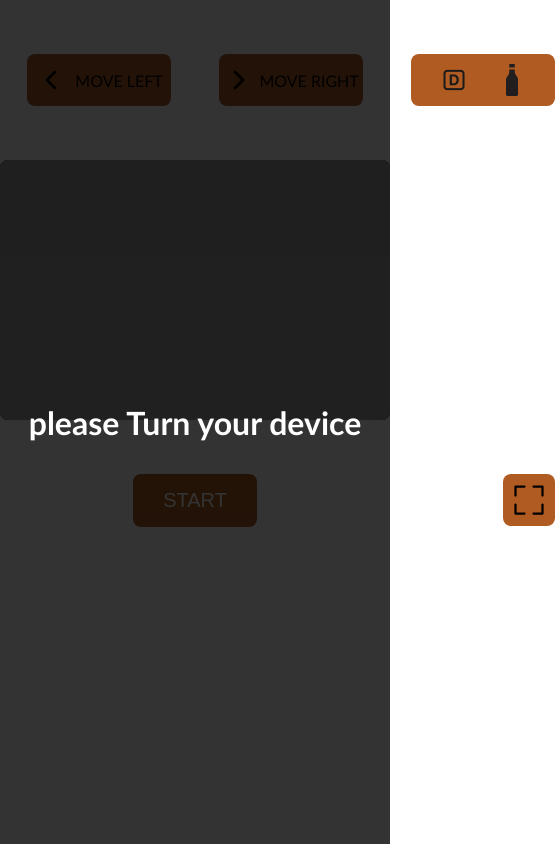
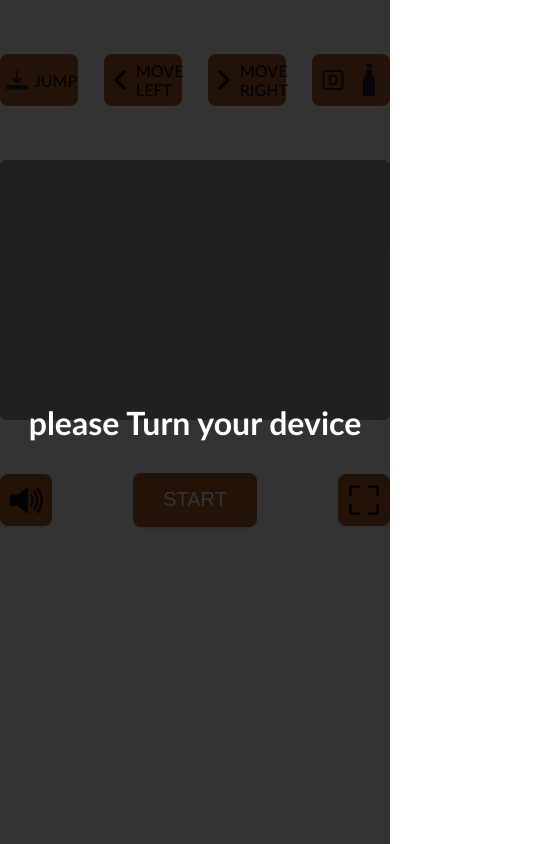
Before and after one commit to johannesbraun54/El-pollo-loco, a plain HTML site: page index.html in a window 390 px wide. Shown: the whole page, 555 px wide, since content can reach past the window. Drawn offline with Linux system fonts and the light colour scheme; a web font is replaced by a local one.

Commit message:
refactor: responsive gaming screen

```diff
--- a/index.html
+++ b/index.html
@@ -37,20 +37,20 @@
 
 <body onload="init()">
 
-    <div class="description">
-        <div class="description-icon">
+    <div class="instruction">
+        <div class="instruction-icon">
             <img src="img/9_intro_outro_screens/space-icon.png" alt="arrow-up">
             <span>JUMP</span>
         </div>
-        <div class="description-icon">
+        <div class="instruction-icon">
             <img src="img/9_intro_outro_screens/arrow-left.png" alt="arrow-left">
             <span>MOVE LEFT</span>
         </div>
-        <div class="description-icon">
+        <div class="instruction-icon">
             <img src="img/9_intro_outro_screens/arrow-right.png" alt="arrow-right">
             <span>MOVE RIGHT</span>
         </div>
-        <div class="description-icon">
+        <div class="instruction-icon">
             <img src="img/9_intro_outro_screens/d-icon.png" alt="d-icon">
             <img src="img/9_intro_outro_screens/bottle.png" alt="bottle">
         </div>
@@ -64,7 +64,7 @@
                 <img onclick="steerSound()" id="soundON" height="36px" src="img/9_intro_outro_screens/soundOn.png">
             </div>
 
-            <div class="steering-elements">
+            <div>
                 <button class="startBtn" id="startBtn" onclick="startTheGame()">START</button>
                 <button class="restartBtn" id="restartBtn" onclick="restartTheGame()">Try Again</button>
             </div>
--- a/style.css
+++ b/style.css
@@ -8,14 +8,14 @@ body {
     flex-direction: column;
     align-items: center;
     background-image: url('img/5_background/canyon-7631482_1920.png');
-    font-family:  'Trebuchet MS', 'Lucida Sans Unicode', 'Lucida Grande', 'Lucida Sans', Arial, sans-serif ;
+    font-family: 'Trebuchet MS', 'Lucida Sans Unicode', 'Lucida Grande', 'Lucida Sans', Arial, sans-serif;
     margin: 0px;
     background-size: cover;
     background-repeat: no-repeat;
     height: 100vh;
 }
 
-.description {
+.instruction {
     margin-top: 48px;
     margin-bottom: 48px;
     display: flex;
@@ -25,7 +25,7 @@ body {
     height: 64px;
 }
 
-.description-icon {
+.instruction-icon {
     width: 20%;
     height: 80%;
     display: flex;
@@ -35,7 +35,7 @@ body {
     border-radius: 8px;
 }
 
-.description-icon img {
+.instruction-icon img {
     height: 32px;
 }
 
@@ -46,14 +46,14 @@ canvas {
     margin-bottom: 48px;
 }
 
-.canvasFullscreen{
+.canvasFullscreen {
     top: 0;
     left: 0;
     width: 100%;
     height: 100%;
 }
 
-.game-steering{
+.game-steering {
     display: flex;
     align-items: center;
     justify-content: space-between;
@@ -62,7 +62,7 @@ canvas {
     height: 64px;
 }
 
-.steering-elements{
+.steering-elements {
     width: 52px;
     height: 80%;
     background-color: #b05b22;
@@ -70,13 +70,20 @@ canvas {
     display: flex;
     align-items: center;
     justify-content: center;
+    border-bottom: 1px solid rgba(0, 0, 0, 0.1);
+    box-shadow: 0 2px 4px -2px rgba(0, 0, 0, 0.2);
 }
 
-.control{
+.steering-elements:hover {
+    cursor: pointer;
+    background-color: #a35521;
+}
+
+.control {
     display: flex;
 }
 
-.absolute{
+.absolute {
     display: flex;
     flex-direction: column;
     position: absolute;
@@ -84,7 +91,7 @@ canvas {
     width: 700px;
 }
 
-.icon-container{
+.icon-container {
     padding: 4px 4px;
     font-size: 20px;
     cursor: pointer;
@@ -97,20 +104,20 @@ canvas {
     justify-content: center;
 }
 
-.icon-container:hover{
+.icon-container:hover {
     background-color: #a35521;
 }
 
-.alert{
- display: none;
+.alert {
+    display: none;
 }
 
-.absoluteFullscreen{
+.absoluteFullscreen {
     top: 90%;
     width: 90%;
 }
 
-.canvasFullscreen{
+.canvasFullscreen {
     position: absolute;
     top: 0;
     left: 0;
@@ -118,16 +125,16 @@ canvas {
     height: 100vh;
 }
 
-.emptyDiv{
+.emptyDiv {
     height: 40px;
     width: 40px;
 }
 
-.absolute img{
+.absolute img {
     width: 40px;
 }
 
-.startBtn{
+.startBtn {
     padding: 15px 30px;
     font-size: 20px;
     cursor: pointer;
@@ -135,14 +142,15 @@ canvas {
     color: white;
     border: none;
     border-radius: 8px;
+    border-bottom: 1px solid rgba(0, 0, 0, 0.1);
+    box-shadow: 0 2px 4px -2px rgba(0, 0, 0, 0.2);
 }
 
-.startBtn:hover{
+.startBtn:hover {
     background-color: #a35521;
 }
 
-
-.restartBtn{
+.restartBtn {
     display: none;
     padding: 15px 30px;
     font-size: 20px;
@@ -151,28 +159,25 @@ canvas {
     color: white;
     border: none;
     border-radius: 8px;
+    border-bottom: 1px solid rgba(0, 0, 0, 0.1);
+    box-shadow: 0 2px 4px -2px rgba(0, 0, 0, 0.2);
 }
 
-.restartBtn:hover{
+.restartBtn:hover {
     background-color: #a35521;
 }
 
-button:active {
-    background-color: #9f5321;
-    box-shadow: 0 2px 4px rgba(0, 0, 0, 0.4);
-}
-
-.gameStartBtn{
+.gameStartBtn {
     display: flex;
     justify-content: space-between;
     align-items: flex-end;
 }
 
-.gameStartBtn img{
+.gameStartBtn img {
     cursor: pointer;
 }
 
-.fullscreen{
+.fullscreen {
     display: flex;
     align-items: center;
     justify-content: center;
@@ -180,7 +185,7 @@ button:active {
     background-position: start;
 }
 
-.mobileKey{
+.mobileKey {
     display: none;
     width: 50px;
     height: 50px;
@@ -195,25 +200,25 @@ button:active {
     margin-right: 16px;
 }
 
-.mobileKey:active{
+.mobileKey:active {
     background-color: #9f5321;
     box-shadow: 0 2px 4px rgba(0, 0, 0, 0.4);
 }
 
-
-
-/* .gameIcons{
-    height: 32px;
-} */
-
-
-
-
-@media only screen and (max-width: 720px){
-    canvas{
+@media only screen and (max-width: 720px) {
+    canvas {
         width: 100vw;
     }
-    .absolute{
+
+    .instruction {
+        width: 100%;
+    }
+
+    .game-steering {
+        width: 100%;
+    }
+
+    .absolute {
         width: 100vw;
         top: 73%;
         transform: translateY(-50%);
@@ -222,21 +227,21 @@ button:active {
 
 }
 
-@media only screen and (max-width: 600px){
-    .absolute{
+@media only screen and (max-width: 600px) {
+    .absolute {
         width: 100vw;
         top: 60%;
     }
 }
 
 
-@media only screen and (max-width: 474px){
-    .absolute{
+@media only screen and (max-width: 474px) {
+    .absolute {
         width: 100vw;
         top: 50%;
     }
 
-    .alert{
+    .alert {
         position: fixed;
         top: 0px;
         bottom: 0px;
@@ -254,53 +259,54 @@ button:active {
     }
 }
 
-@media only screen and (max-height: 600px){
+@media only screen and (max-height: 600px) {
     h1 {
         display: none;
     }
 
-    .description{
+    .description {
         display: none;
     }
 
-    .absolute{
+    .absolute {
         width: 100vw;
         top: 80%;
     }
 }
 
 
-@media only screen and (max-height: 480px){
+@media only screen and (max-height: 480px) {
 
     body {
         overflow: hidden;
     }
-    canvas{
+
+    canvas {
         width: 100vw;
         height: 100vh;
     }
 
-    .alert{
+    .alert {
         display: none;
     }
 
-    .fullscreenIcon{
+    .fullscreenIcon {
         display: none;
     }
 
-    .absolute{
+    .absolute {
         width: 100vw;
     }
 
-    .description{
+    .description {
         display: none;
     }
 
-    .mobileKey{
+    .mobileKey {
         display: flex;
     }
 
-    .absolute{
+    .absolute {
         top: 80%;
     }
 
```
Also changed, not shown: 1 other file.
